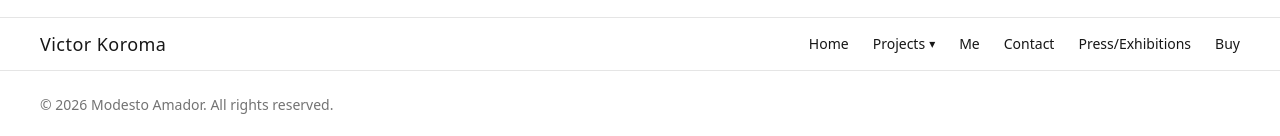
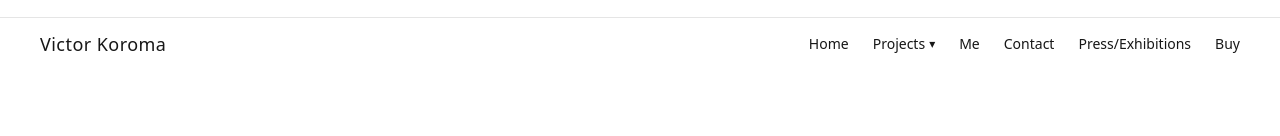
Before and after one commit to mofesdo/victorkphotography, a React (Vite) app: page / in a window 1280 px wide. Shown: the part 730-866 px from the top of the page. After the commit the page ends 800 px from the top, so only its background shows below. Built offline with nearby package versions, Linux system fonts and the light colour scheme.

Commit message:
Feat: Comment out Footer component in Layout and adjust Navbar dropdown padding

```diff
--- a/src/components/Layout.jsx
+++ b/src/components/Layout.jsx
@@ -11,7 +11,7 @@ export default function Layout() {
 
       <Navbar />
 
-      <Footer />
+      {/*<Footer />*/}
     </div>
   );
 }
--- a/src/components/Navbar.jsx
+++ b/src/components/Navbar.jsx
@@ -37,7 +37,7 @@ export default function Navbar() {
             </button>
 
             {isProjectsOpen && (
-              <div className="absolute bottom-full left-0 z-20 mb-2 w-72 border border-neutral-200 bg-white py-2 shadow-sm">
+              <div className="absolute bottom-full left-0 z-20 pb-3 w-72 border border-neutral-200 bg-white py-2 shadow-sm">
                 {projectLinks.map((project) => (
                   <Link
                     key={project.slug}
```
